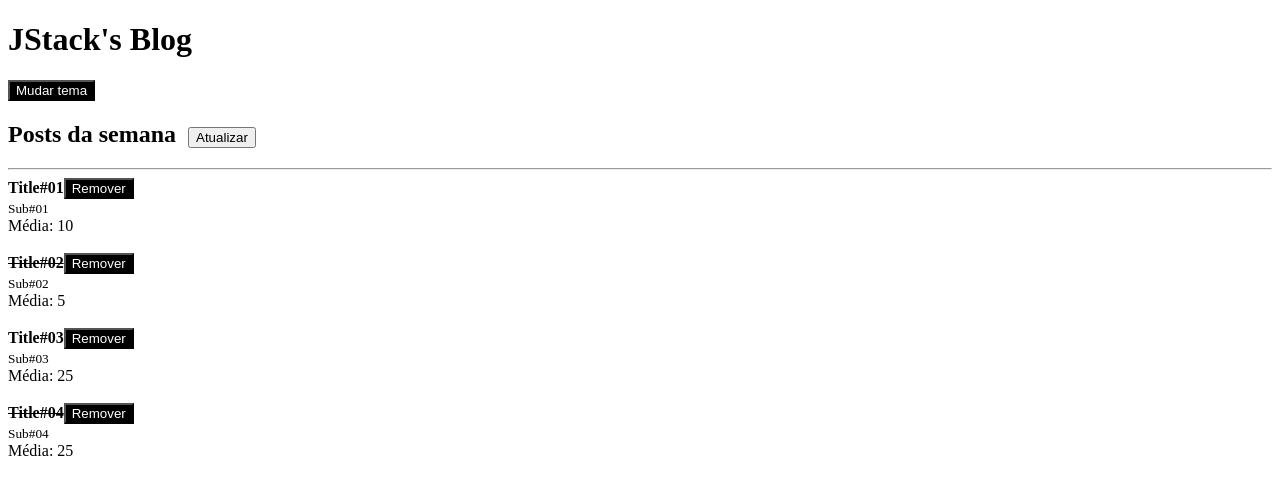
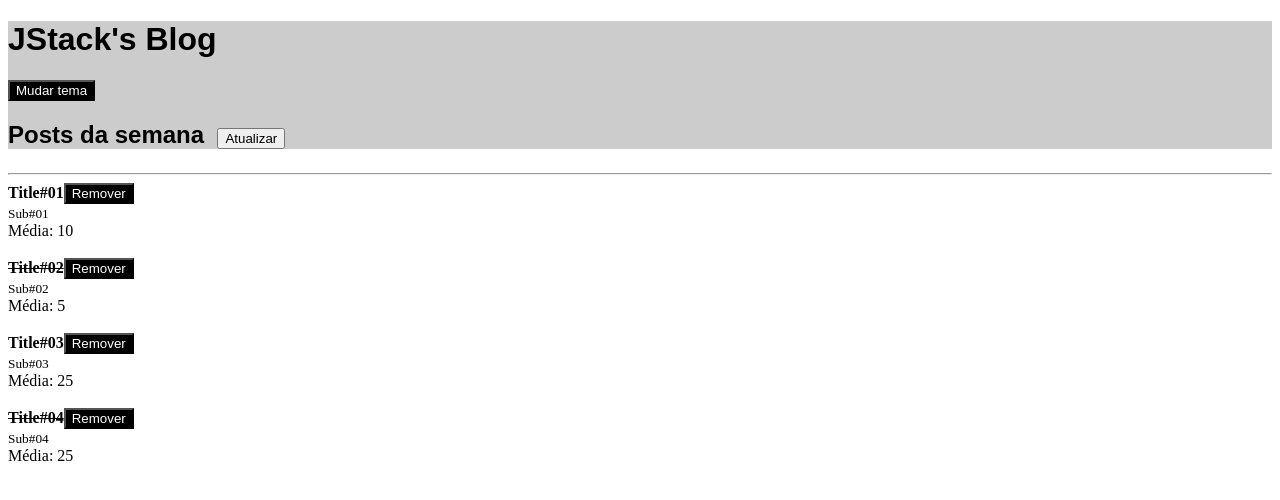
Before and after one commit to gabrielcaamargo/jstack, a React app in the folder reactFundamentos/: page / in a window 1280 px wide. Shown: the top 500 px of the page. Built offline with nearby package versions, Linux system fonts and the light colour scheme.

Commit message:
inline styles class

```diff
--- a/reactFundamentos/src/Header.js
+++ b/reactFundamentos/src/Header.js
@@ -7,11 +7,17 @@ import {ThemeContext} from './ThemeContext';
 export default function Header(props) {
   const { onToggleTheme } = useContext(ThemeContext)
   return(
-    <>
+    <div
+      style={{
+        background: '#ccc',
+        fontFamily: 'sans-serif',
+        marginBottom: '24px',
+      }}
+    >
       <h1>{props.title}</h1>
       <Button onClick={onToggleTheme}>Mudar tema</Button>
       {props.children}
-    </>
+    </div>
   )
 }
 
```
